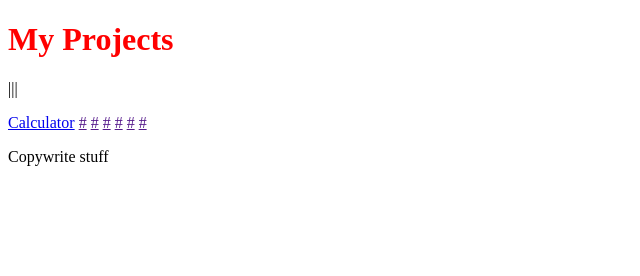
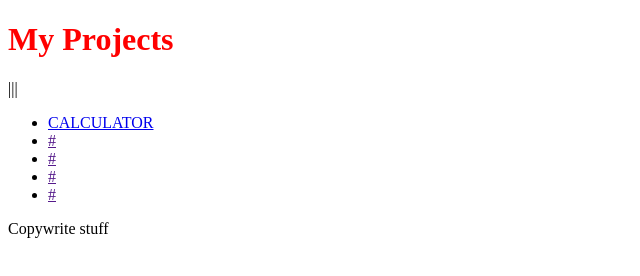
Before and after one commit to Scribler/Notes, a plain HTML site: page personalProjects/launchPage/index.html in a window 1280 px wide. Shown: the whole page, without its empty margins (0-640 px from the left). Drawn offline with Linux system fonts and the light colour scheme.

Commit message:
added calculator page

```diff
--- a/personalProjects/index.html
+++ b/personalProjects/launchPage/index.html
@@ -13,16 +13,13 @@
     </div>
   </header>
   <main>
-    <a class="project-link" href="calculator.html">Calculator</a>
-    <a class="project-link" href="">#</a>
-    <a class="project-link" href="">#</a>
-    <a class="project-link" href="">#</a>
-    <a class="project-link" href="">#</a>
-    <a class="project-link" href="">#</a>
-    <a class="project-link" href="">#</a>
-
-
-
+    <ul>
+      <li class="project-link"><a href="calculator.html">CALCULATOR</a></li>
+      <li class="project-link"><a href="">#</a></li>
+      <li class="project-link"><a href="">#</a></li>
+      <li class="project-link"><a href="">#</a></li>
+      <li class="project-link"><a href="">#</a></li>
+    </ul>
 
 
   </main>
```
Also changed, not shown: personalProjects/launchPage/calculator.html (added, +17 -0 lines), personalProjects/launchPage/css/style.css (renamed from personalProjects/css/style.css), personalProjects/launchPage/js/script.js (renamed from personalProjects/js/script.js).
